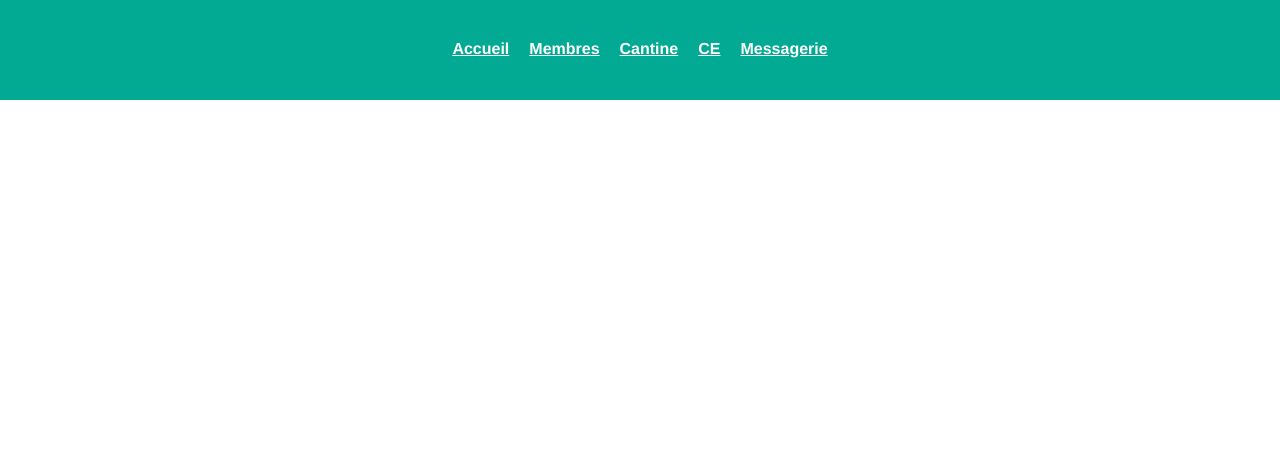
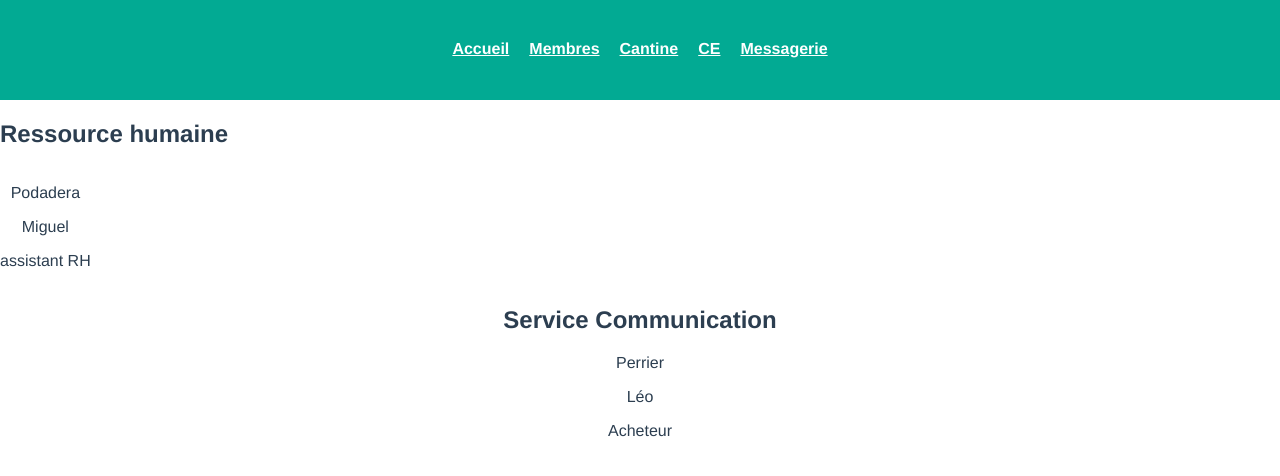
Before and after one commit to PerrierLeo/Network_and_Co, a Vue app: page /staff in a window 1280 px wide. Shown: the top 476 px of the page. Built offline with nearby package versions, Linux system fonts and the light colour scheme.

Commit message:
creation des props ressource et com

```diff
--- a/src/App.vue
+++ b/src/App.vue
@@ -2,11 +2,10 @@
   <div id="app">
     <div id="nav">
       <div class="accueil"><router-link to="/">Accueil</router-link></div>
-      <div class="staff"><router-link to="/Staffs">Membres</router-link></div>
+      <div class="staff"><router-link to="/staff">Membres</router-link></div>
       <div class="canteen">
         <router-link to="/Canteen">Cantine</router-link>
       </div>
-      <div></div>
       <div class="ce"><router-link to="/Ce">CE</router-link></div>
       <div class="messagerie">
         <router-link to="/Messagerie">Messagerie</router-link>
--- /dev/null
+++ b/src/components/composantCom.vue
@@ -0,0 +1,21 @@
+<template>
+  <div id="main-container">
+    <div class="ressource">
+      <h2>Service Communication</h2>
+    </div>
+    <div id="ressource">
+      <p>{{ name }}</p>
+      <p>{{ surname }}</p>
+      <p>{{ post }}</p>
+    </div>
+  </div>
+</template>
+
+<script>
+export default {
+  name: "composantCom",
+  props: ["name", "surname", "post"],
+};
+</script>
+
+<style></style>
--- /dev/null
+++ b/src/components/composantRessource.vue
@@ -0,0 +1,32 @@
+<template>
+  <div id="main-container">
+    <div class="ressource">
+      <h2>Ressource humaine</h2>
+    </div>
+    <div id="ressource">
+      <p>{{ name }}</p>
+      <p>{{ surname }}</p>
+      <p>{{ post }}</p>
+    </div>
+  </div>
+</template>
+
+<script>
+export default {
+  name: "ComposantRessource",
+  props: ["name", "surname", "post"],
+};
+</script>
+
+<style scoped>
+#main-container {
+  width: 20vw;
+  display: flex;
+  justify-content: flex-start;
+  flex-wrap: wrap;
+}
+
+#ressource {
+  text-align: center;
+}
+</style>
--- a/src/router/index.js
+++ b/src/router/index.js
@@ -5,10 +5,6 @@ import Staffs from "../views/Staffs.vue";
 import Canteen from "../views/Canteen.vue";
 import Ce from "../views/Ce.vue";
 import Messagerie from "../views/Messagerie.vue";
-
-
-
-
 
 Vue.use(VueRouter);
 
@@ -19,7 +15,7 @@ const routes = [
     component: Accueil
   },
   {
-    path: "/Staff",
+    path: "/staff",
     name: "Staff",
     component: Staffs
   },
--- a/src/views/Staffs.vue
+++ b/src/views/Staffs.vue
@@ -1,10 +1,39 @@
 <template>
-  <div class="Accueil"></div>
+  <div class="Accueil">
+    <ComposantRessource
+      :name="ressource.name"
+      :surname="ressource.surname"
+      :post="ressource.post"
+    />
+    <ComposantCom
+      :name="commercial.name"
+      :surname="commercial.surname"
+      :post="commercial.post"
+    />
+  </div>
 </template>
 
 <script>
+import ComposantCom from "../components/composantCom.vue";
+import ComposantRessource from "../components/composantRessource.vue";
 export default {
-  name: "Staff",
-  components: {},
+  name: "Staffs",
+  components: {
+    ComposantRessource,
+    ComposantCom,
+  },
+
+  data: () => ({
+    ressource: {
+      name: "Podadera",
+      surname: "Miguel",
+      post: "assistant RH",
+    },
+    commercial: {
+      name: "Perrier",
+      surname: "Léo",
+      post: "Acheteur",
+    },
+  }),
 };
 </script>
```
Also changed, not shown: src/components/HelloWorld.vue (deleted, +0 -122 lines), src/components/composantCommerrcial.vue (added, +7 -0 lines).
